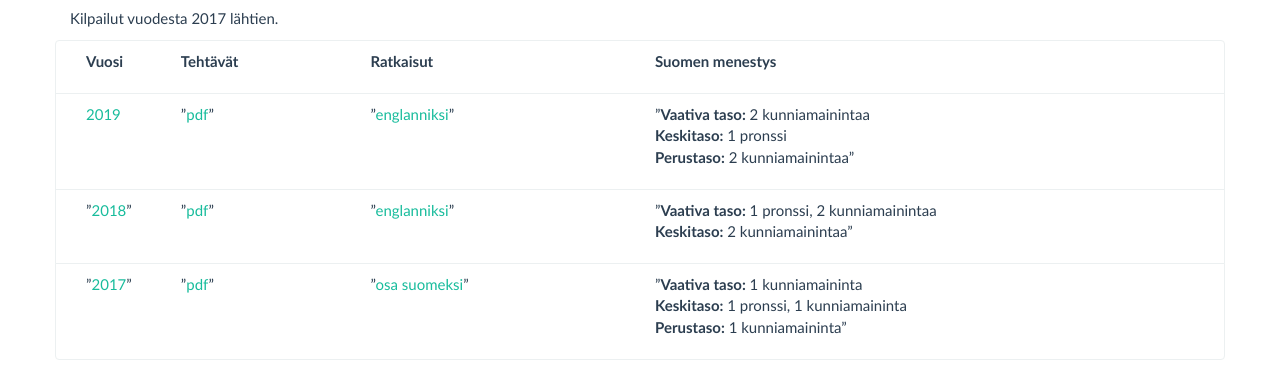
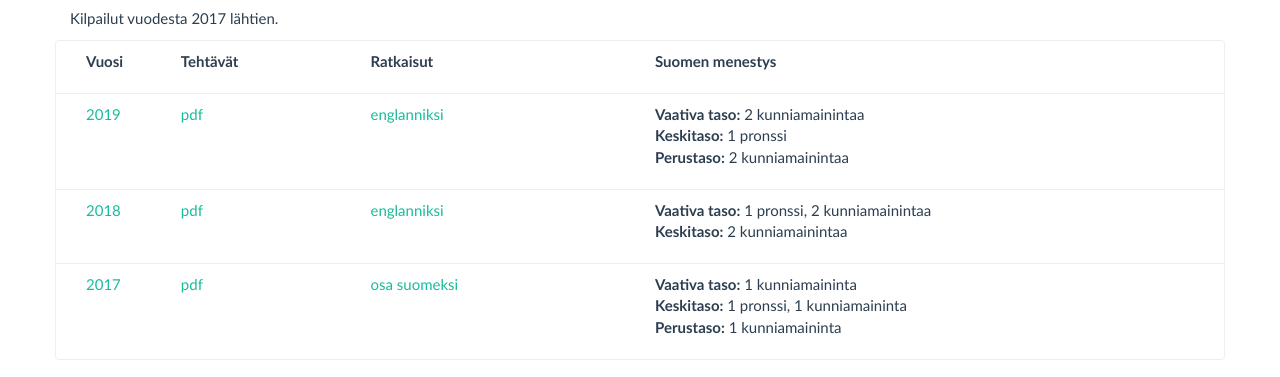
Before and after one commit to matematiikkakilpailut/matematiikkakilpailut.github.io, a Jekyll site: the page built from IGO/index.md, in a window 1280 px wide. Shown: the part 579-956 px from the top of the page. Built offline with Jekyll 4.4.1, drawn with Linux system fonts in a browser that asks for light colours.

```diff
--- a/IGO/index.md
+++ b/IGO/index.md
@@ -8,17 +8,17 @@ kilpailut:
     ratkaisut: "**Ratkai&shy;sut**"
     menestys: "**Suomen menestys**"
   - vuosi: "[2019](https://igo-official.ir/events/6/)"
-    tehtavat: ”[pdf](teht2019.pdf)”
-    ratkaisut: ”[englanniksi](https://igo-official.ir/media/IGO_2019_Booklet_en.pdf)”
-    menestys: ”**Vaativa taso:** 2 kunniamainintaa <br> **Keskitaso:** 1 pronssi <br>**Perustaso:** 2 kunniamainintaa”
-  - vuosi: ”[2018](https://igo-official.ir/events/5/)”
-    tehtavat: ”[pdf](teht2018.pdf)”
-    ratkaisut: ”[englanniksi](https://igo-official.ir/media/Solutions-en.pdf)”
-    menestys: ”**Vaativa taso:** 1 pronssi, 2 kunniamainintaa <br> **Keskitaso:** 2 kunniamainintaa”
-  - vuosi: ”[2017](https://igo-official.ir/events/4/)”
-    tehtavat: ”[pdf](teht2017.pdf)”
-    ratkaisut: ”[osa suomeksi](https://matematiikkalehtisolmu.fi/2018/2/IGO.pdf)”
-    menestys: ”**Vaativa taso:** 1 kunniamaininta <br> **Keskitaso:** 1 pronssi, 1 kunniamaininta <br>**Perustaso:** 1 kunniamaininta”
+    tehtavat: "[pdf](teht2019.pdf)"
+    ratkaisut: "[englanniksi](https://igo-official.ir/media/IGO_2019_Booklet_en.pdf)"
+    menestys: "**Vaativa taso:** 2 kunniamainintaa <br> **Keskitaso:** 1 pronssi <br>**Perustaso:** 2 kunniamainintaa"
+  - vuosi: "[2018](https://igo-official.ir/events/5/)"
+    tehtavat: "[pdf](teht2018.pdf)"
+    ratkaisut: "[englanniksi](https://igo-official.ir/media/Solutions-en.pdf)"
+    menestys: "**Vaativa taso:** 1 pronssi, 2 kunniamainintaa <br> **Keskitaso:** 2 kunniamainintaa"
+  - vuosi: "[2017](https://igo-official.ir/events/4/)"
+    tehtavat: "[pdf](teht2017.pdf)"
+    ratkaisut: "[osa suomeksi](https://matematiikkalehtisolmu.fi/2018/2/IGO.pdf)"
+    menestys: "**Vaativa taso:** 1 kunniamaininta <br> **Keskitaso:** 1 pronssi, 1 kunniamaininta <br>**Perustaso:** 1 kunniamaininta"
 ---
 
 ## Yleistä
```
